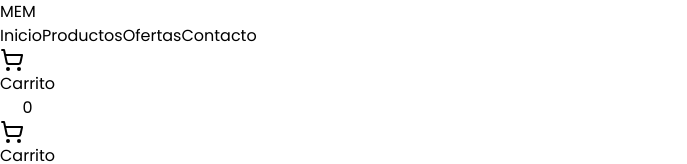
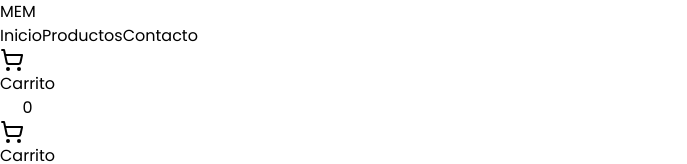
Before and after one commit to VendeYaOnline/Muebles-Frontend, a Next.js app: page /products in a window 1280 px wide. Shown: the top 164 px of the page, without its empty margins (0-687 px from the left). Built offline with nearby package versions, Linux system fonts and the light colour scheme; no server answers.

Commit message:
Settings products

```diff
--- a/src/api/request.ts
+++ b/src/api/request.ts
@@ -38,7 +38,9 @@ export const getProductsByCategory = async (
     .join("&");
   const result = (
     await axiosConfig.get<ProductFind>(
-      `/get-products-store?page=${page}&search=${search}&${categoryParams}`
+      `/get-products-store?page=${
+        categoryId.length ? 1 : page
+      }&search=${search}&${categoryParams}`
     )
   ).data;
 
--- a/src/app/offers/page.tsx
+++ /dev/null
@@ -1,5 +0,0 @@
-const Offers = () => {
-  return <div>Offers</div>;
-};
-
-export default Offers;
--- a/src/app/products/page.tsx
+++ b/src/app/products/page.tsx
@@ -48,6 +48,7 @@ function Products() {
     search,
     categoryId
   );
+
   useEffect(() => {
     if (categories.length && dataCategories?.categories.length) {
       const category = dataCategories.categories
@@ -97,6 +98,7 @@ function Products() {
   };
 
   const handleChangeCategory = (value: number) => {
+    setCurrentPage(1);
     if (categoryId.includes(value)) {
       const result = categoryId.filter((i) => i !== value);
       setCategoryId(result);
--- a/src/components/navBar/NavBar.tsx
+++ b/src/components/navBar/NavBar.tsx
@@ -50,14 +50,6 @@ const NavBar = () => {
                   className="text-gray-500"
                 >
                   Productos
-                </ActiveLink>
-
-                <ActiveLink
-                  href="/offers"
-                  activeClassName="text-indigo-600"
-                  className="text-gray-500"
-                >
-                  Ofertas
                 </ActiveLink>
 
                 <ActiveLink
```
